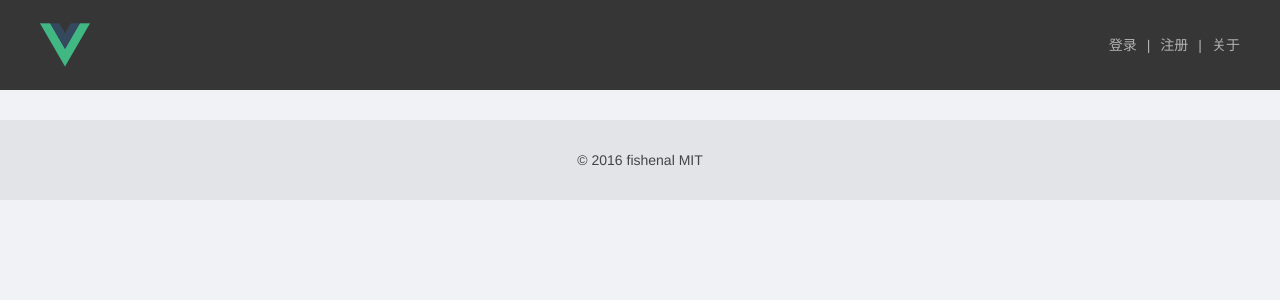
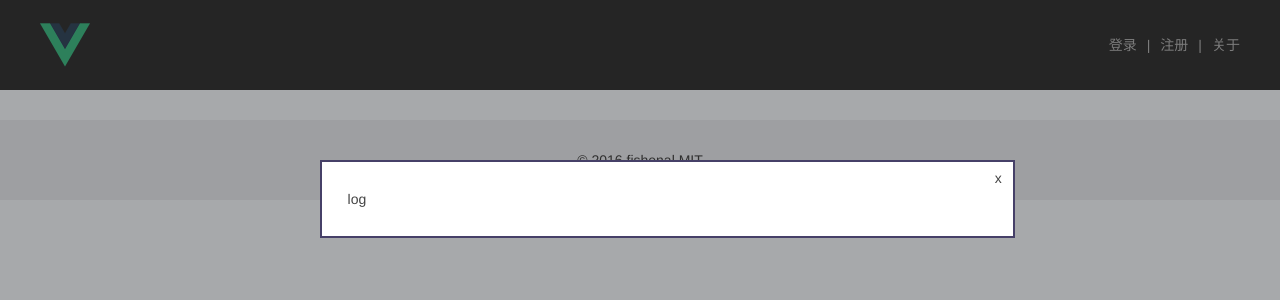
Before and after one commit to bingzhe/SalePlatform, a Vue app: page /detail in a window 1280 px wide. Both pictures are taken after a click on the item "登录". Shown: the top 300 px of the page. Built offline with nearby package versions, Linux system fonts and the light colour scheme; what vue-resource would draw is missing.

Commit message:
增加登录，注册，关于弹窗

```diff
--- /dev/null
+++ b/src/components/dialog.vue
@@ -0,0 +1,88 @@
+<template>
+    <div>
+        <div class="dialog-wrap" v-if="isShow">
+            <div class="dialog-cover" @click="closeMyself"></div>
+            <div class="dialog-content">
+                <p class="dialog-close" @click="closeMyself">x</p>
+                <slot>empty</slot>
+            </div>
+        </div>
+    </div>
+</template>
+
+<script>
+export default {
+    props: {
+        isShow: {
+            type: Boolean,
+            default: false
+        }
+    },
+    data () {
+        return {
+
+        }
+    },
+    methods: {
+        closeMyself () {
+            this.$emit("on-close")
+        }
+    }
+}
+</script>
+
+<style scoped>
+    .drop-enter-active {
+        transition: all .5s ease;
+    }
+    .drop-leave-active {
+        transition: all .5s ease;
+    }
+    .drop-enter {
+        transform: translateY(-500px);
+    }
+    .drop-leave-active {
+        transform: translateY(-500px);
+    }
+    .dialog-wrap {
+        position: fixed;
+        width: 100%;
+        height: 100%;
+    }
+    .dialog-cover {
+        background: #000;
+        opacity: .3;
+        position: fixed;
+        z-index: 5;
+        top: 0;
+        left: 0;
+        width: 100%;
+        height: 100%;
+    }
+    .dialog-content {
+        width: 50%;
+        position: fixed;
+        max-height: 50%;
+        overflow: auto;
+        background: #fff;
+        top: 20%;
+        left: 50%;
+        margin-left: -25%;
+        z-index: 10;
+        border: 2px solid #464068;
+        padding: 2%;
+        line-height: 1.6;
+    }
+    .dialog-close {
+        position: absolute;
+        right: 5px;
+        top: 5px;
+        width: 20px;
+        height: 20px;
+        text-align: center;
+        cursor: pointer;
+    }
+    .dialog-close:hover {
+        color: #4fc08d;
+    }
+</style>
--- a/src/components/layout.vue
+++ b/src/components/layout.vue
@@ -5,11 +5,11 @@
         <img src="../assets/logo.png">
         <div class="head-nav">
           <ul class="nav-list">
-            <li>登录</li>
+            <li @click="logClick">登录</li>
             <li class="nav-pile">|</li>
-            <li>注册</li>
+            <li @click="regClick">注册</li>
             <li class="nav-pile">|</li>
-            <li>关于</li>
+            <li @click="aboutClick">关于</li>
           </ul>
         </div>
       </div>
@@ -22,12 +22,50 @@
     <div class="app-foot">
       <p>© 2016 fishenal MIT</p>
     </div>
+    <!--关于-->
+    <my-dialog :is-show="isShowAboutDialog" @on-close="closeDialog('isShowAboutDialog')">
+      <p>about</p>
+    </my-dialog>
+    <!--登录-->
+    <my-dialog :is-show="isShowLogDialog" @on-close="closeDialog('isShowLogDialog')">
+      <p>log</p>
+    </my-dialog>
+    <!--注册-->
+    <my-dialog :is-show="isShowRegDialog" @on-close="closeDialog('isShowRegDialog')">
+      <p>reg</p>
+    </my-dialog>
   </div>
 </template>
 
 <script>
+  import Dialog from './dialog'
   export default {
+    components: {
+      myDialog: Dialog
+    },
+    data () {
+      return {
+        isShowAboutDialog: false,
+        isShowLogDialog: false,
+        isShowRegDialog: false
+      }
+    },
+    methods: {
+      aboutClick () {
+        this.isShowAboutDialog = true
+      },
+      logClick () {
+        this.isShowLogDialog = true
+      },
+      regClick () {
+        this.isShowRegDialog = true
+      },
+      /*?? attr*/
+      closeDialog (attr) {
+        this[attr] = false
+      }
 
+    }
   }
 </script>
 
```
